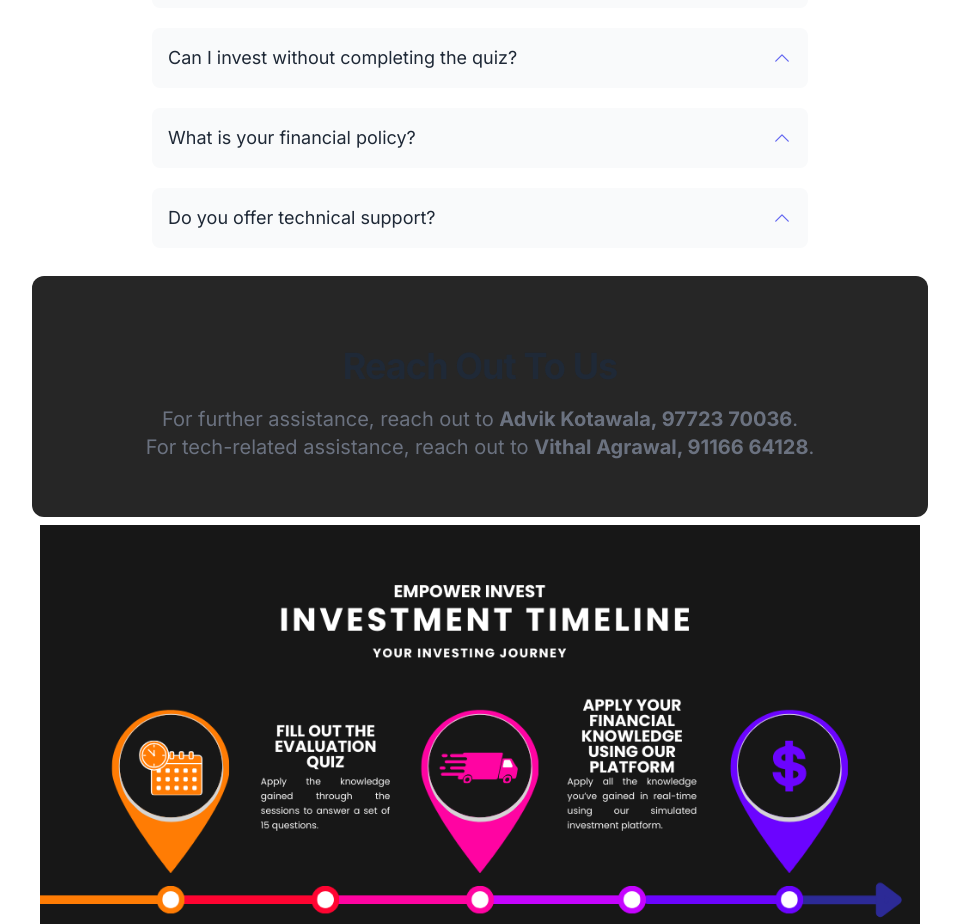
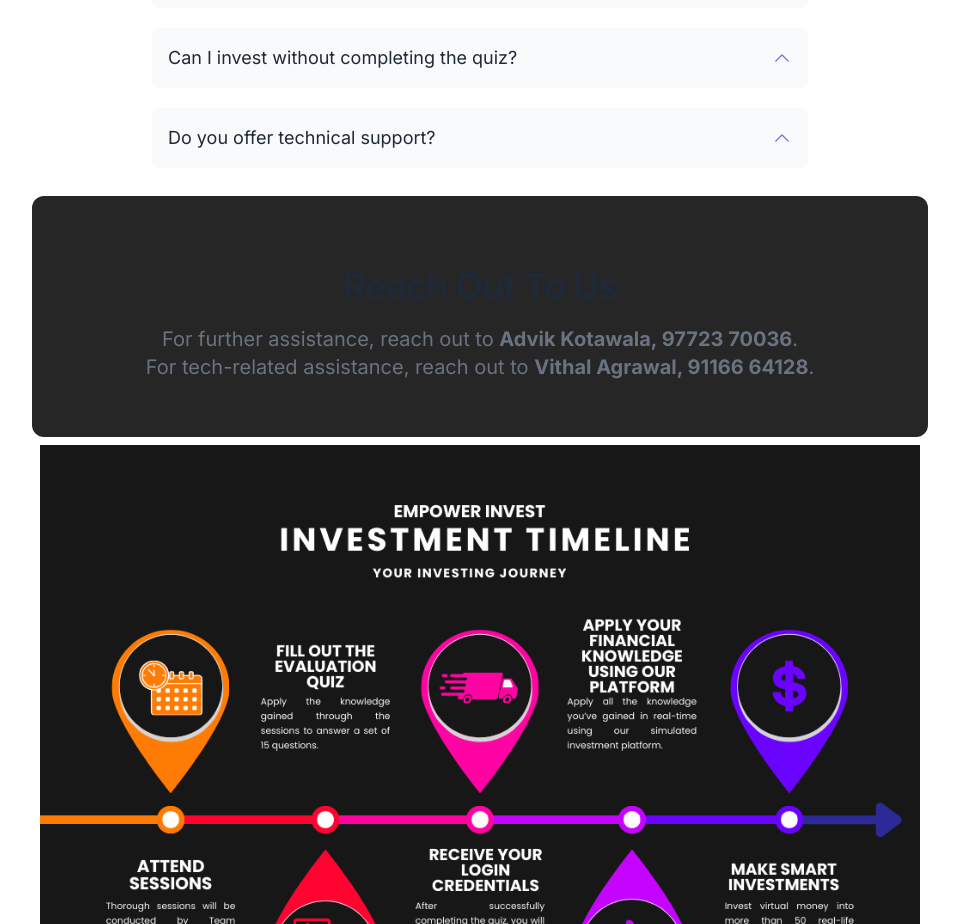
Before and after one commit to vithal34/last, a Next.js app: page / in a window 1280 px wide. Shown: the part 3820-4744 px from the top of the page, without its empty margins (160-1119 px from the left). Built offline with nearby package versions, Linux system fonts and the light colour scheme.

Commit message:
Update Faq.tsx

```diff
--- a/src/components/Faq.tsx
+++ b/src/components/Faq.tsx
@@ -44,11 +44,6 @@
     answer: "Successfully completing the quiz is an important component of your financial literacy journey, hence you will only be allowed to use the platform after completing the quiz!",
   },
   {
-    question: "What is your financial policy? ",
-    answer:
-      "Flexible",
-  },
-  {
     question: "Do you offer technical support? ",
     answer:
       "Yes, we offer technical support.",
```
